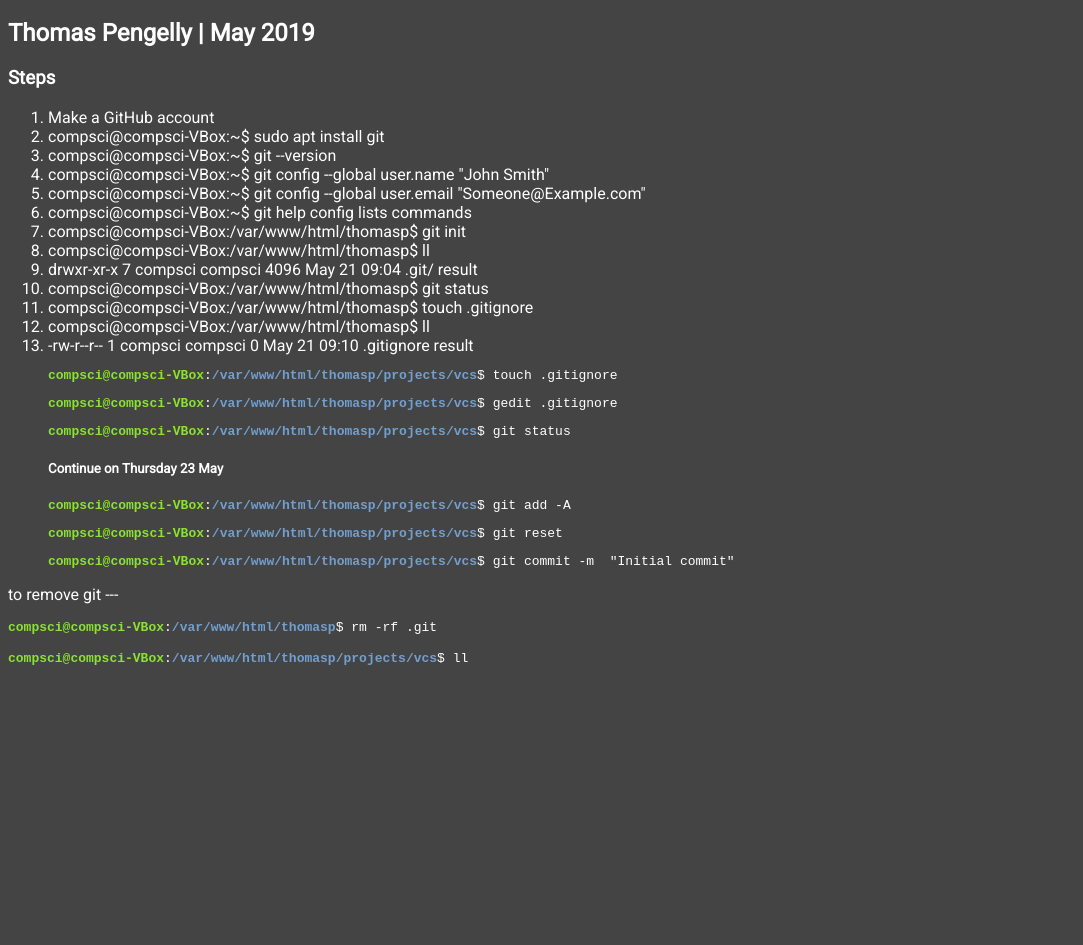
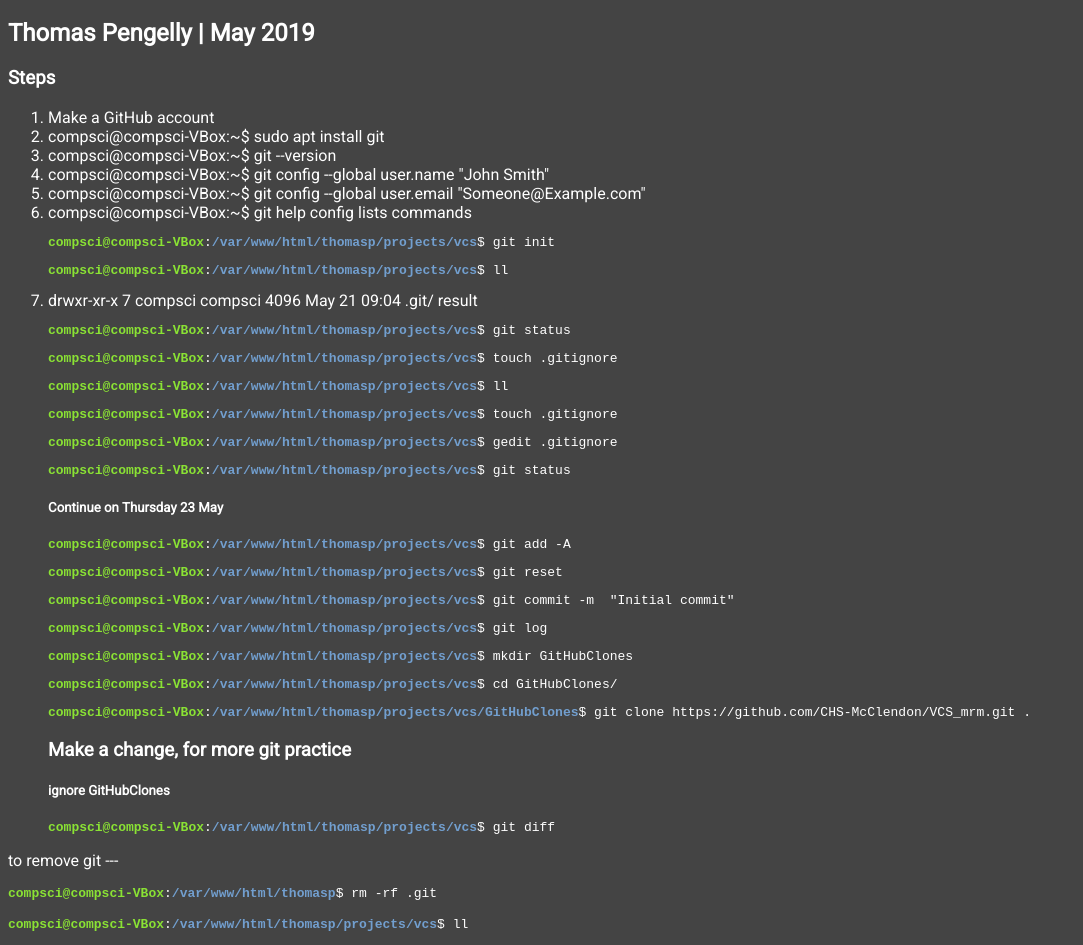
Before and after one commit to thomas8509/a1VCS, a plain HTML site: page index.html in a window 1280 px wide. Shown: the part 62-1007 px from the top of the page, without its empty margins (0-1083 px from the left). Before the commit the page ends 800 px from the top, so only its background shows below. Drawn offline with Linux system fonts and the light colour scheme.

Commit message:
Includes Git Hub Clones

```diff
--- a/index.html
+++ b/index.html
@@ -21,13 +21,12 @@
         <li>compsci@compsci-VBox:~$ git config --global user.name "John Smith"</li>
         <li>compsci@compsci-VBox:~$ git config --global user.email "Someone@Example.com"</li>
         <li>compsci@compsci-VBox:~$ git help config lists commands</li>
-        <li>compsci@compsci-VBox:/var/www/html/thomasp$ git init</li>
-        <li>compsci@compsci-VBox:/var/www/html/thomasp$ ll</li>
-        <li>drwxr-xr-x 7 compsci compsci 4096 May 21 09:04 .git/       result</li>
-        <li>compsci@compsci-VBox:/var/www/html/thomasp$ git status</li>
-        <li>compsci@compsci-VBox:/var/www/html/thomasp$ touch .gitignore</li>
-        <li>compsci@compsci-VBox:/var/www/html/thomasp$ ll</li>
-        <li>-rw-r--r-- 1 compsci compsci 0 May 21 09:10 .gitignore       result</li>
+        <pre><font color="#8AE234"><b>compsci@compsci-VBox</b></font>:<font color="#729FCF"><b>/var/www/html/thomasp/projects/vcs</b></font>$ git init</pre>
+        <pre><font color="#8AE234"><b>compsci@compsci-VBox</b></font>:<font color="#729FCF"><b>/var/www/html/thomasp/projects/vcs</b></font>$ ll</pre>
+        <li>drwxr-xr-x 7 compsci compsci 4096 May 21 09:04 .git/ result</li>
+        <pre><font color="#8AE234"><b>compsci@compsci-VBox</b></font>:<font color="#729FCF"><b>/var/www/html/thomasp/projects/vcs</b></font>$ git status</pre>
+        <pre><font color="#8AE234"><b>compsci@compsci-VBox</b></font>:<font color="#729FCF"><b>/var/www/html/thomasp/projects/vcs</b></font>$ touch .gitignore</pre>
+        <pre><font color="#8AE234"><b>compsci@compsci-VBox</b></font>:<font color="#729FCF"><b>/var/www/html/thomasp/projects/vcs</b></font>$ ll</pre>
         <pre><font color="#8AE234"><b>compsci@compsci-VBox</b></font>:<font color="#729FCF"><b>/var/www/html/thomasp/projects/vcs</b></font>$ touch .gitignore</pre>
         <pre><font color="#8AE234"><b>compsci@compsci-VBox</b></font>:<font color="#729FCF"><b>/var/www/html/thomasp/projects/vcs</b></font>$ gedit .gitignore</pre>
         <pre><font color="#8AE234"><b>compsci@compsci-VBox</b></font>:<font color="#729FCF"><b>/var/www/html/thomasp/projects/vcs</b></font>$ git status</pre>
@@ -35,9 +34,18 @@
         <pre><font color="#8AE234"><b>compsci@compsci-VBox</b></font>:<font color="#729FCF"><b>/var/www/html/thomasp/projects/vcs</b></font>$ git add -A</pre>
         <pre><font color="#8AE234"><b>compsci@compsci-VBox</b></font>:<font color="#729FCF"><b>/var/www/html/thomasp/projects/vcs</b></font>$ git reset</pre>
         <pre><font color="#8AE234"><b>compsci@compsci-VBox</b></font>:<font color="#729FCF"><b>/var/www/html/thomasp/projects/vcs</b></font>$ git commit -m  &quot;Initial commit&quot;</pre>
+        <pre><font color="#8AE234"><b>compsci@compsci-VBox</b></font>:<font color="#729FCF"><b>/var/www/html/thomasp/projects/vcs</b></font>$ git log</pre>
+        <pre><font color="#8AE234"><b>compsci@compsci-VBox</b></font>:<font color="#729FCF"><b>/var/www/html/thomasp/projects/vcs</b></font>$ mkdir GitHubClones</pre>
+        <pre><font color="#8AE234"><b>compsci@compsci-VBox</b></font>:<font color="#729FCF"><b>/var/www/html/thomasp/projects/vcs</b></font>$ cd GitHubClones/</pre>
+        <pre><font color="#8AE234"><b>compsci@compsci-VBox</b></font>:<font color="#729FCF"><b>/var/www/html/thomasp/projects/vcs/GitHubClones</b></font>$ git clone https://github.com/CHS-McClendon/VCS_mrm.git .</pre>
+        <h3>Make a change, for more git practice</h3>
+        <h5>ignore GitHubClones</h5>
+        <pre><font color="#8AE234"><b>compsci@compsci-VBox</b></font>:<font color="#729FCF"><b>/var/www/html/thomasp/projects/vcs</b></font>$ git diff</pre>
     </ol>
 
-    <p>to remove git --- <pre><font color="#8AE234"><b>compsci@compsci-VBox</b></font>:<font color="#729FCF"><b>/var/www/html/thomasp</b></font>$ rm -rf .git</pre></p>
+    <p>to remove git ---
+        <pre><font color="#8AE234"><b>compsci@compsci-VBox</b></font>:<font color="#729FCF"><b>/var/www/html/thomasp</b></font>$ rm -rf .git</pre>
+    </p>
     <pre><font color="#8AE234"><b>compsci@compsci-VBox</b></font>:<font color="#729FCF"><b>/var/www/html/thomasp/projects/vcs</b></font>$ ll</pre>
 </body>
 
```
Also changed, not shown: 1 other file.
